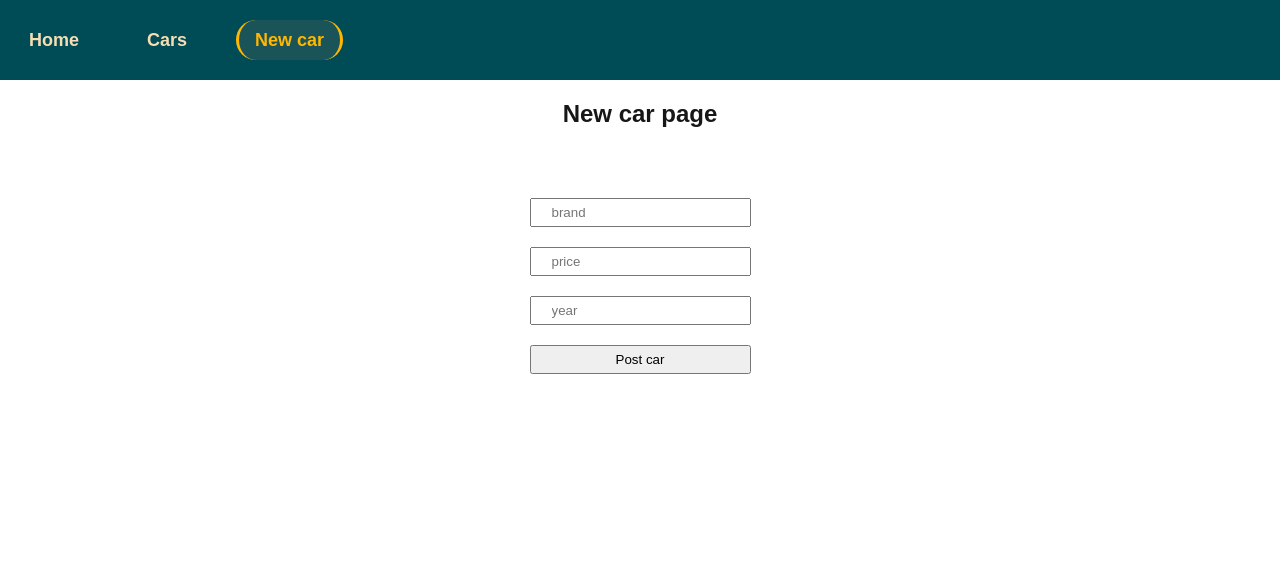
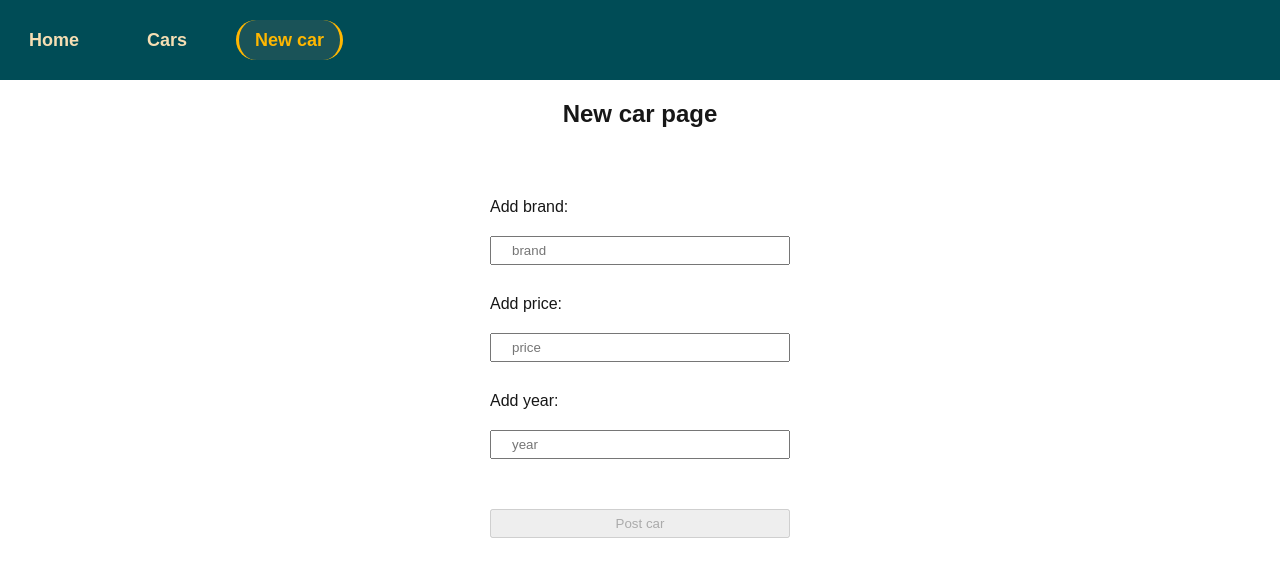
Before and after one commit to vladyslav-harkusha/next-homeworks, a Next.js app: page /new-car in a window 1280 px wide. Shown: the top 576 px of the page. Built offline with nearby package versions, Linux system fonts and the light colour scheme.

Commit message:
solution homework 3

```diff
--- a/src/components/new-car-form/NewCarForm.scss
+++ b/src/components/new-car-form/NewCarForm.scss
@@ -2,10 +2,28 @@
     display: flex;
     flex-direction: column;
     margin-top: 50px;
-    gap: 20px;
+    gap: 30px;
+
+    label {
+        display: block;
+        position: relative;
+        width: max-content;
+    }
+
+    span {
+        color: firebrick;
+        position: absolute;
+    }
+
+    p {
+        display: inline-block;
+    }
 
     input, button {
         padding: 5px 20px;
+        display: block;
+        margin-top: 20px;
+        width: 300px;
     }
 
     button {
--- a/src/components/new-car-form/NewCarForm.tsx
+++ b/src/components/new-car-form/NewCarForm.tsx
@@ -6,10 +6,26 @@ import './NewCarForm.scss';
 import {postCarAction} from "@/server-actions/newCarSaveAction";
 import {useActionState} from "react";
 import Link from "next/link";
+import {useForm} from "react-hook-form";
+import {joiResolver} from "@hookform/resolvers/joi";
+import {newCarValidator} from "@/validators/new-car.form-validator";
 
+export interface INewCarFormProps {
+    brand: string;
+    price: number;
+    year: number;
+}
 
 const NewCarForm: FC = () => {
     const [formState, formAction] = useActionState(postCarAction, null);
+
+    const {
+        register,
+        formState: { errors, isValid },
+    } = useForm<INewCarFormProps>({
+        mode: "all",
+        resolver: joiResolver(newCarValidator),
+    });
 
     if (formState) return (
         <>
@@ -20,10 +36,25 @@ const NewCarForm: FC = () => {
 
     return (
         <Form action={formAction} className='new-car-form'>
-            <input type="text" name='brand' placeholder='brand' minLength={1} maxLength={20} required />
-            <input type="number" name='price' min={1} max={1000000} placeholder='price' required />
-            <input type="number" name='year' min={1990} max={2024} placeholder='year' required />
-            <button>Post car</button>
+            <label>
+                <p>Add brand:</p>
+                {errors.brand && <span>{errors.brand.message}</span>}
+                <input type="text" {...register('brand')} placeholder='brand'/>
+            </label>
+
+            <label>
+                <p>Add price:</p>
+                {errors.price && <span>{errors.price.message}</span>}
+                <input type="number" {...register('price')} placeholder='price'/>
+            </label>
+
+            <label>
+                <p>Add year:</p>
+                {errors.year && <span>{errors.year.message}</span>}
+                <input type="number" {...register('year')} placeholder='year'/>
+            </label>
+
+            <button disabled={!isValid}>Post car</button>
         </Form>
     );
 };
--- /dev/null
+++ b/src/validators/new-car.form-validator.ts
@@ -0,0 +1,15 @@
+import Joi from "joi";
+
+export const newCarValidator = Joi.object({
+    brand: Joi.string().max(20).pattern(/^[a-zA-Zа-яА-яёЁіІїЇєЄҐґ]{1,20}$/).required().messages({
+        'string.pattern.base': ' only alphabetic characters allowed',
+    }),
+    price: Joi.number().min(0).max(1000000).required().messages({
+        'number.min': ' price cannot be negative',
+        'number.max': ' price cannot be more than 1000000',
+    }),
+    year: Joi.number().min(1990).max(2024).required().messages({
+        'number.min': ' year cannot less than 1990',
+        'number.max': ' year cannot be more than 2024',
+    }),
+});
```
